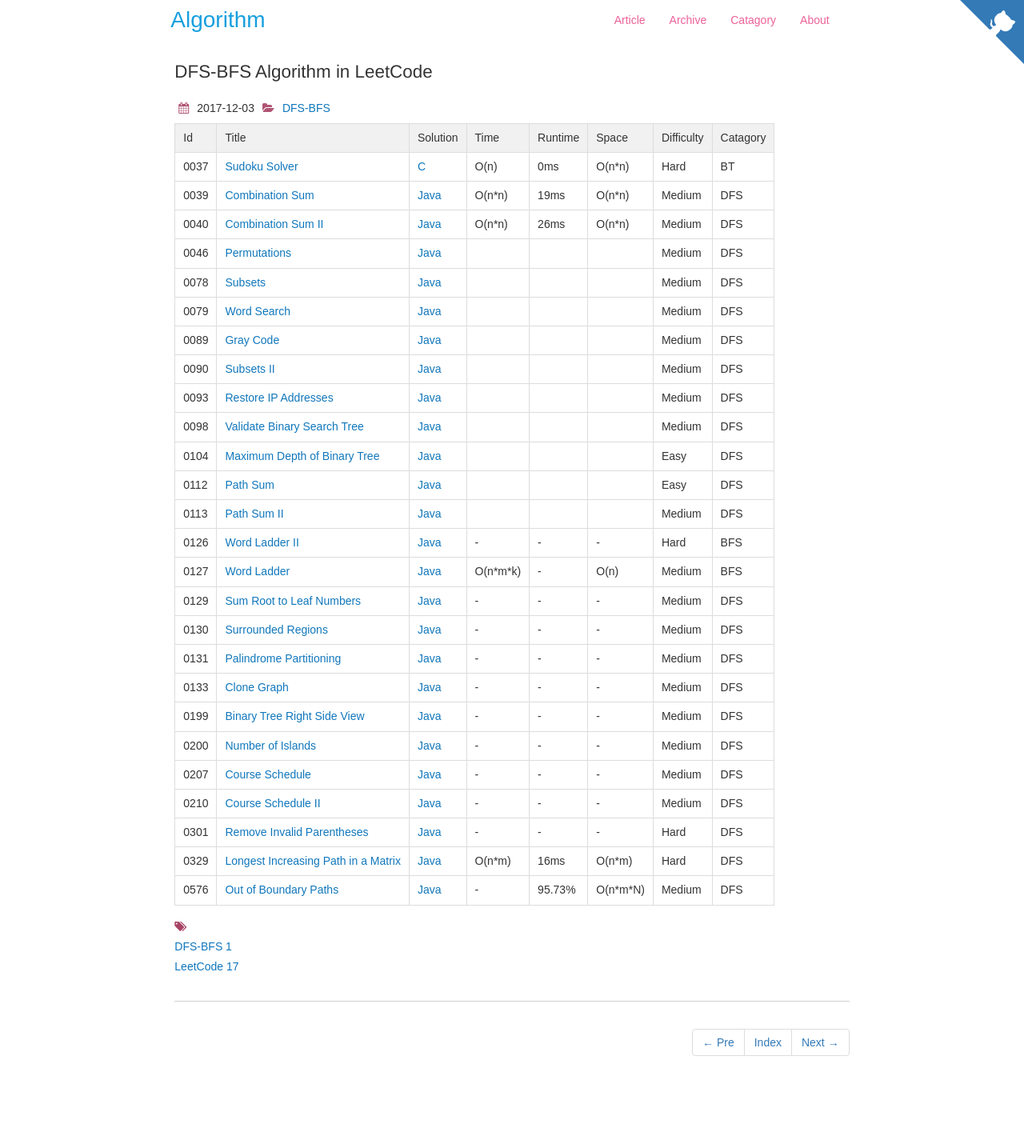
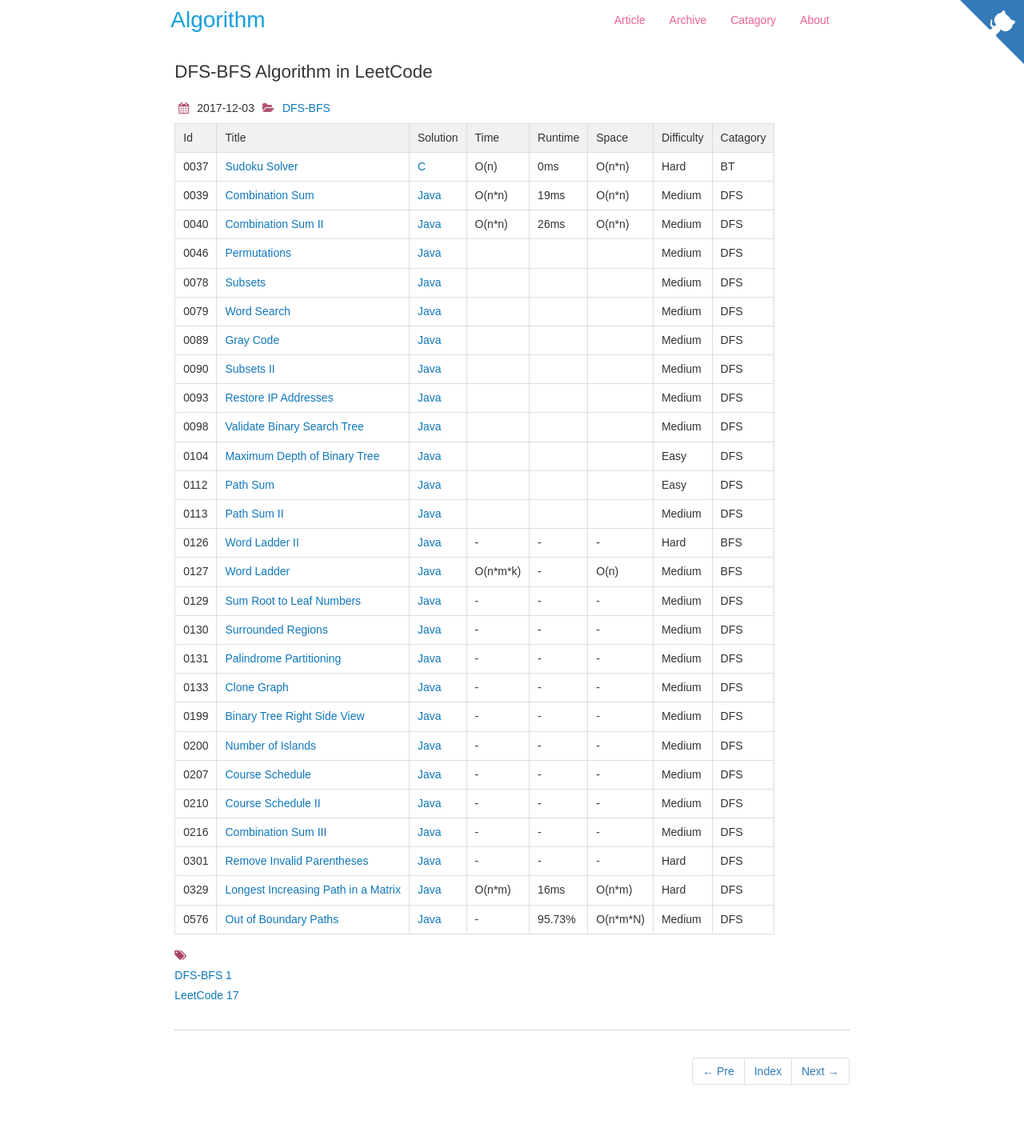
Before and after one commit to dunso/algorithm, a Jekyll site: the page built from docs/_posts/2017-12-03-DFS-BFS.md, in a window 1280 px wide. Shown: the whole page at 80% size. Built offline with Jekyll 4.4.1, drawn with Linux system fonts in a browser that asks for light colours; nearby versions of some CDN libraries; before the commit the page ends 1394 px from its top, so only the background shows below that.

Commit message:
Add index of LeetCode0216.java to docs

```diff
--- a/docs/_posts/2017-12-03-DFS-BFS.md
+++ b/docs/_posts/2017-12-03-DFS-BFS.md
@@ -35,6 +35,7 @@ icon: file-alt
 |0200|[Number of Islands](https://leetcode.com/problems/number-of-islands/) | [Java](https://e.srl/leetcode-200/)  |-|-|-|  Medium |DFS|
 |0207|[Course Schedule](https://leetcode.com/problems/course-schedule) | [Java](https://e.srl/leetcode-207/)  |-|-|-|  Medium |DFS|
 |0210|[Course Schedule II](https://leetcode.com/problems/course-schedule-ii) | [Java](https://e.srl/leetcode-210/)  |-|-|-|  Medium |DFS|
+|0216|[Combination Sum III](https://leetcode.com/problems/combination-sum-iii/) | [Java](https://e.srl/leetcode-216/)  |-|-|-|  Medium |DFS|
 |0301|[Remove Invalid Parentheses](https://leetcode.com/problems/remove-invalid-parentheses) | [Java](https://e.srl/leetcode-301/)  | - | - | - | Hard |DFS|
 |0329|[Longest Increasing Path in a Matrix](https://leetcode.com/problems/longest-increasing-path-in-a-matrix) | [Java](https://e.srl/leetcode-329/)  | O(n\*m) |16ms| O(n\*m)  |  Hard |DFS|
 |0576|[Out of Boundary Paths](https://leetcode.com/problems/out-of-boundary-paths)| [Java](https://e.srl/leetcode-576/)  | - |95.73%| O(n\*m\*N)  |  Medium |DFS |
```
